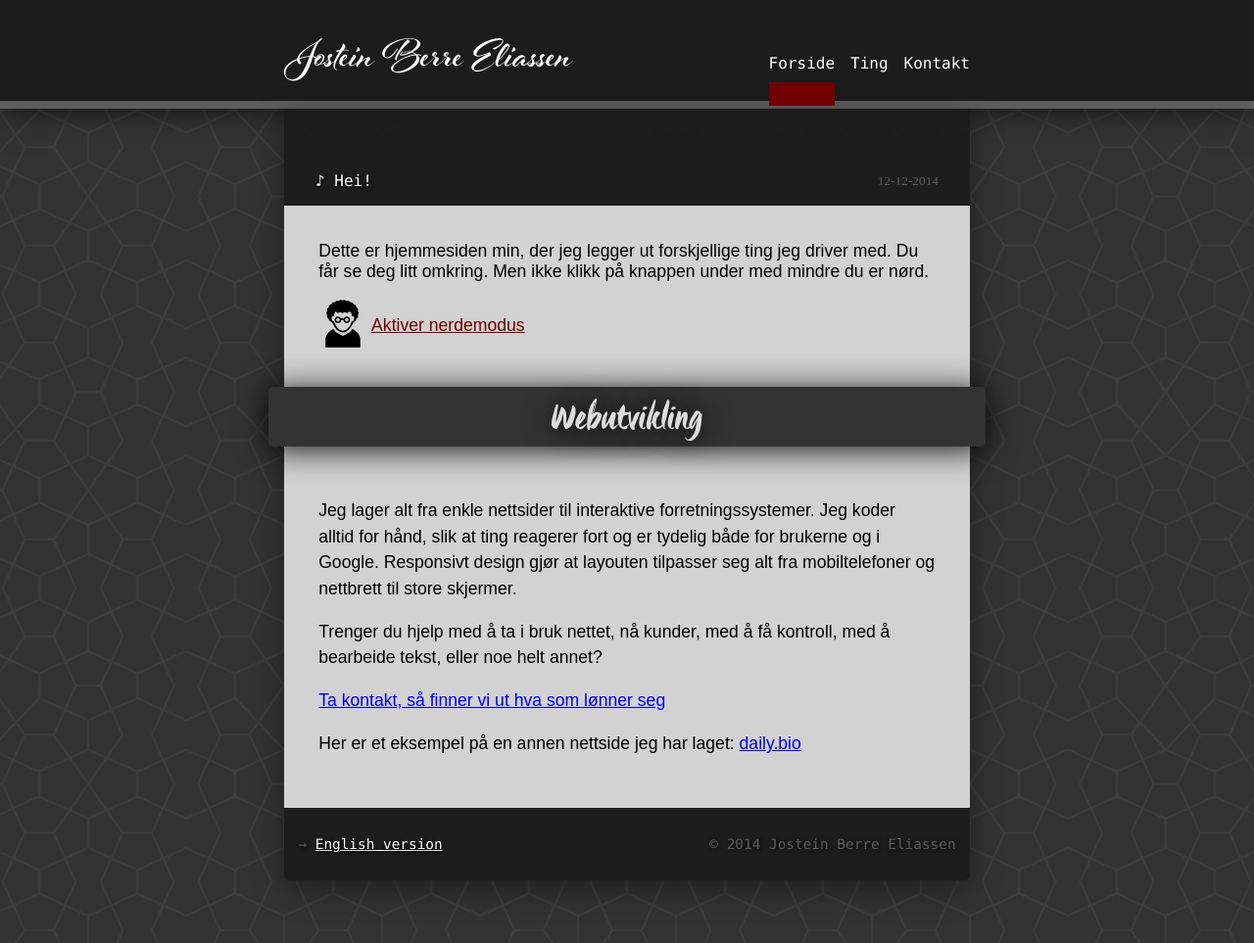
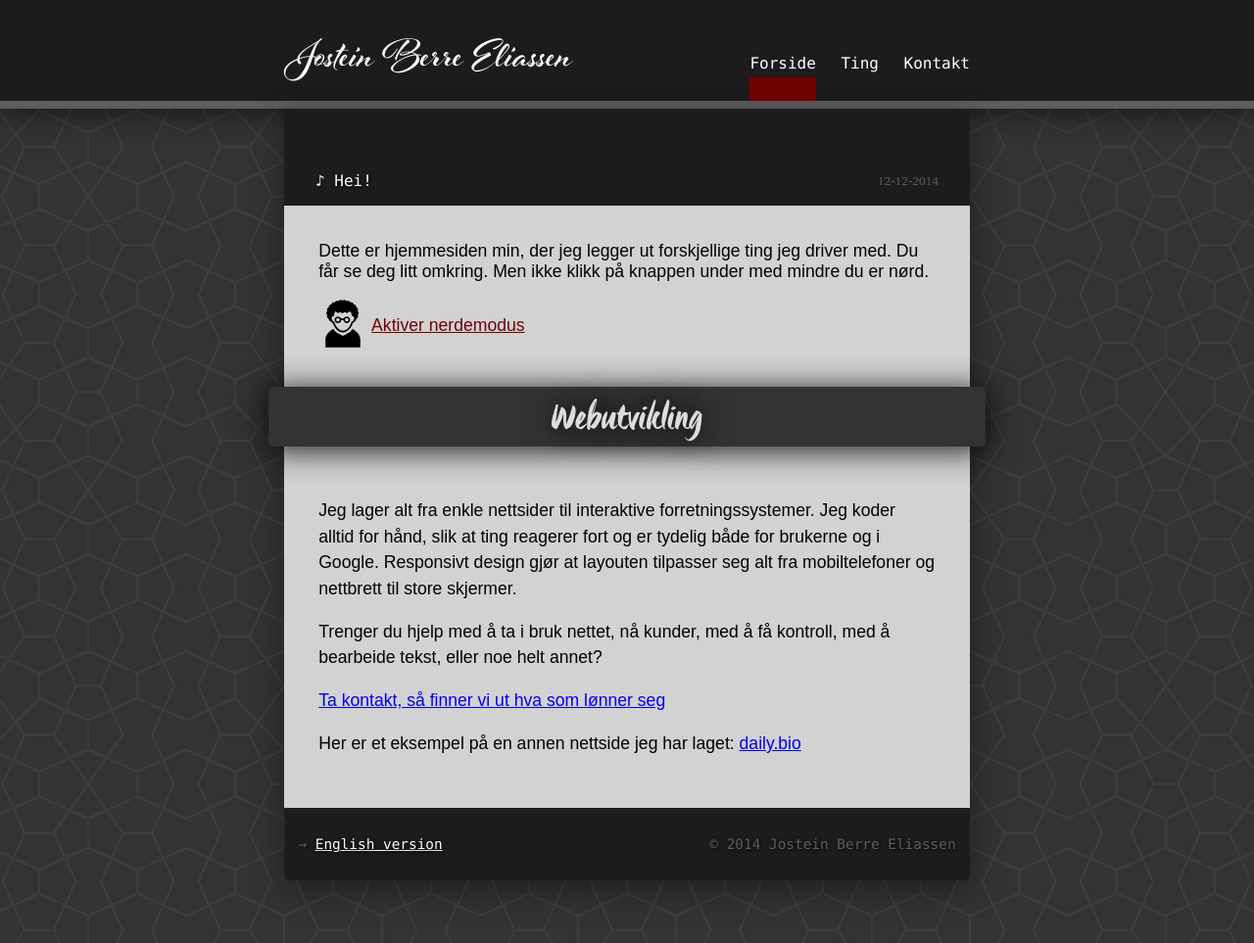
Before and after one commit to jbe/jbe.github.io, a Jekyll site: the page built from index.md, in a window 1280 px wide. Shown: the whole page at 98% size. Built offline with Jekyll 4.4.1, drawn with Linux system fonts in a browser that asks for light colours; nearby versions of some CDN libraries; some web fonts are replaced; Markdown is read by kramdown in place of the engine named in the settings.

Commit message:
ie battle

```diff
--- a/_layouts/default.html
+++ b/_layouts/default.html
@@ -36,7 +36,6 @@
             {% endif %}
             {% endfor %}
         </ul>
-        <div class="clearfix">
       </nav>
     </header>
 
--- a/main.sass
+++ b/main.sass
@@ -94,10 +94,10 @@ header.sitewide
     +sitewidth
     :margin 0 auto
     :padding 1.4em 0 0 0
-    //+display-flex
+    +display-flex
     //+align-items(flex-start)
-    //+flex-flow(row nowrap)
-    //+justify-content(space-between)
+    +flex-flow(row nowrap)
+    +justify-content(space-between)
 
     @media screen and (max-width: $medium-breakpoint)
       :display block
@@ -107,7 +107,6 @@ header.sitewide
       +slim
       @media screen and (max-width: $medium-breakpoint)
         :padding-left 1em
-      :float left
       a
         +slim
         :color White
@@ -117,11 +116,10 @@ header.sitewide
         :font-weight normal
         :font-style normal
     ul
-      :float right
       :font 1em $monospace
       :list-style-type none
       :padding 2em 0 0 0
-      :margin 0 0 1em 1em
+      :margin 0 0 1em 0
       //+flex(0.5)
       :max-width 18em
       +display-flex
@@ -130,17 +128,19 @@ header.sitewide
       +justify-content(space-between)
 
       @media screen and (max-width: $medium-breakpoint)
-        :padding 0 0 0 0
+        :padding 0 0 0 1.5em
         +flex-flow(row wrap)
 
       li
-        :margin-left 1em
+        :margin-left 1.6em
+        @media screen and (max-width: $medium-breakpoint)
+          :margin-left 0
 
         a
           :text-decoration none
-          :margin 0.7em 0
+          :margin 0
           :color white
-          :padding 0 0 0.6em 0
+          :padding 0 0 0.3em 0
 
           @media screen and (max-width: $medium-breakpoint)
             :padding 0.3em 0.6em 0.6em 0.6em
@@ -382,6 +382,3 @@ p
   a
     img
       border: none
-
-.clearfix
-  :clear both
```
